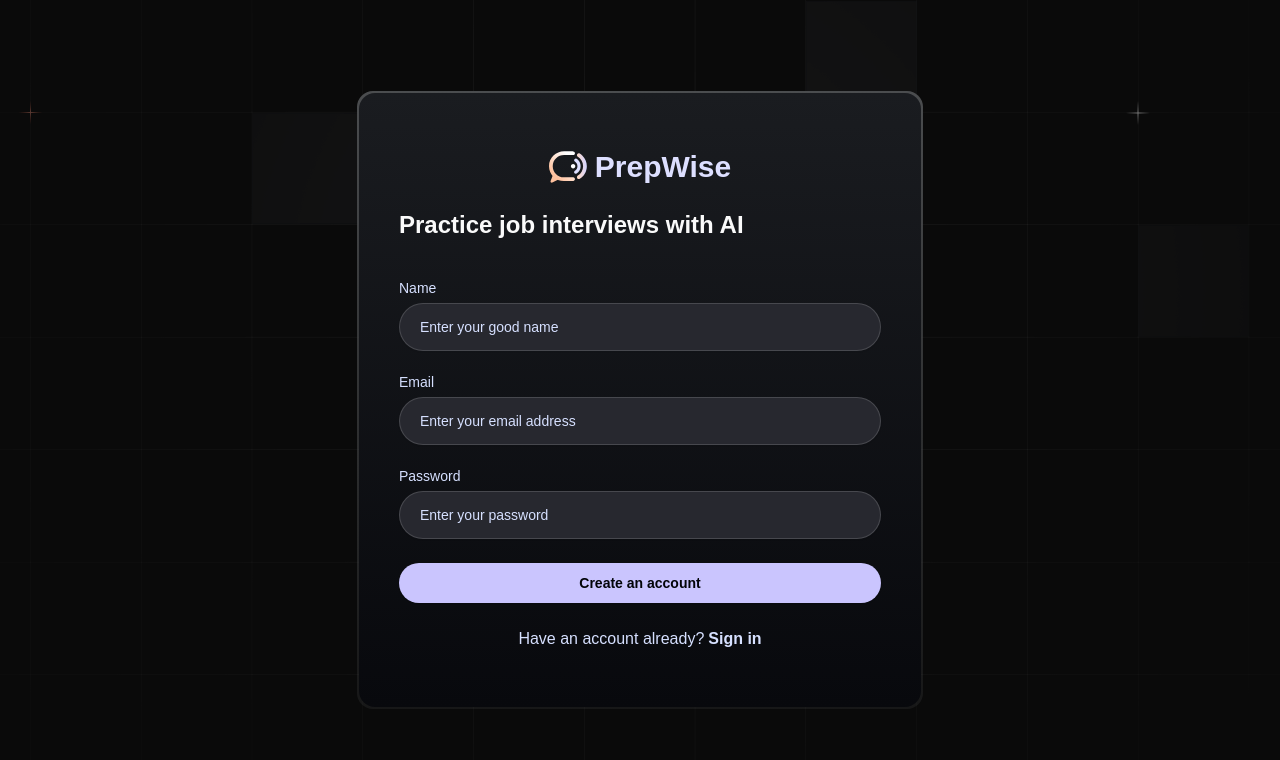
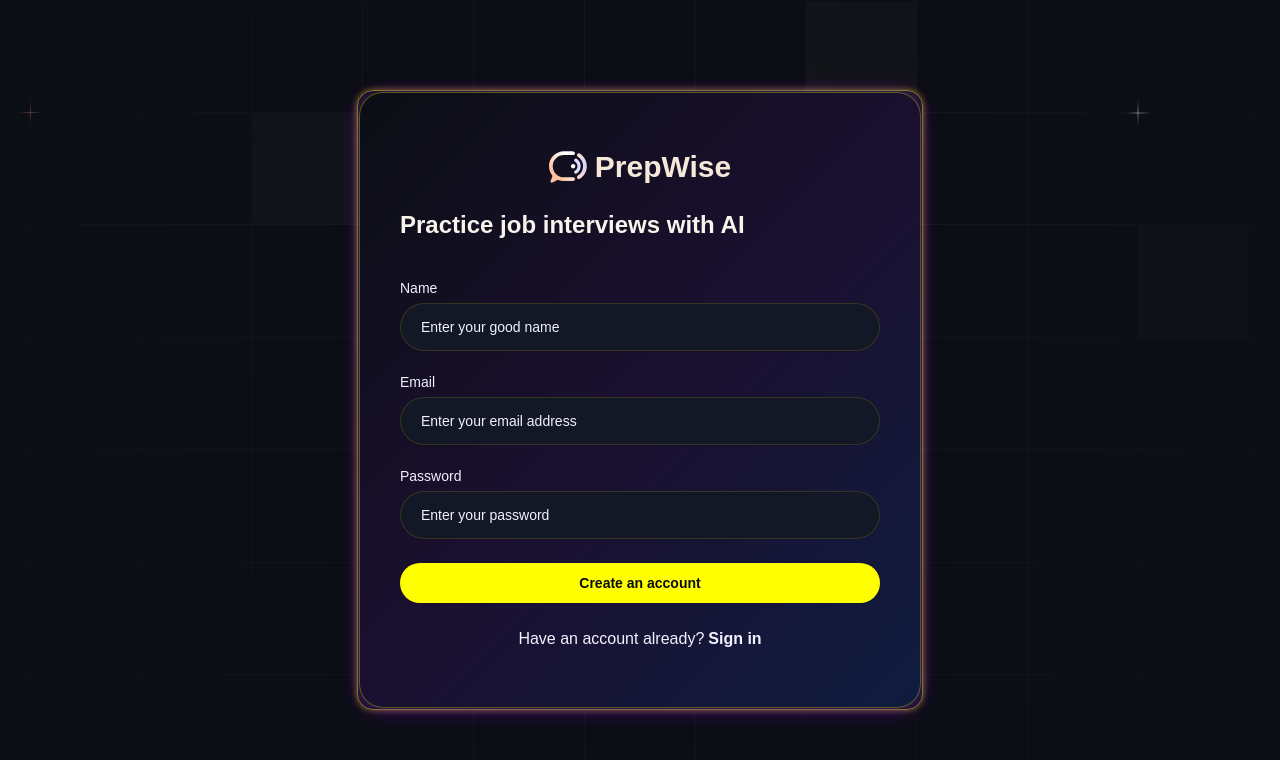
Before and after one commit to SOUJANYA30321/sj_final_interview_platform, a Next.js app: page /sign-up in a window 1280 px wide. Shown: the top 760 px of the page. Built offline with nearby package versions, Linux system fonts and the light colour scheme; no server answers; a web font is replaced by a local one.

Commit message:
implement interview generation

```diff
--- a/app/(root)/layout.tsx
+++ b/app/(root)/layout.tsx
@@ -13,7 +13,7 @@ const RootLayout = async ({ children }: { children: ReactNode}) => {
             <nav>
                 <Link href="/" className="flex items-center gap-2">
                     <Image src="/logo.svg" alt="logo" height={32} width={38}/>
-                    <h2 className="text-primary-100">PrepWise</h2>
+                    <h2 className="text-primary-100">Aspireo</h2>
                 </Link>
             </nav>
             {children}
--- a/app/globals.css
+++ b/app/globals.css
@@ -6,24 +6,19 @@
 
 @theme {
     --color-success-100: #49de50;
-    --color-success-200: #42c748;
-    --color-destructive-100: #f75353;
-    --color-destructive-200: #c44141;
-
-    --color-primary-100: #dddfff;
-    --color-primary-200: #cac5fe;
-
-    --color-light-100: #d6e0ff;
-    --color-light-400: #6870a6;
-    --color-light-600: #4f557d;
-    --color-light-800: #24273a;
-
-    --color-dark-100: #020408;
-    --color-dark-200: #27282f;
-    --color-dark-300: #242633;
-
+    --color-success-200: #0aa758;
+    --color-destructive-100: #ff5f7a;
+    --color-destructive-200: #c92e4a;
+    --color-primary-100: #f7e9d9;
+    --color-primary-200: #FFFF00;
+    --color-light-100: #f4f0ff;
+    --color-light-400: #9c8af0;
+    --color-light-600: #7b4bbf;
+    --color-light-800: #3f2a74;
+    --color-dark-100: #090c12;
+    --color-dark-200: #131826;
+    --color-dark-300: #10131c;
     --font-mona-sans: "Mona Sans", sans-serif;
-
     --bg-pattern: url("/pattern.png");
 }
 
@@ -35,65 +30,65 @@
     --card-foreground: oklch(0.145 0 0);
     --popover: oklch(1 0 0);
     --popover-foreground: oklch(0.145 0 0);
-    --primary: oklch(0.205 0 0);
-    --primary-foreground: oklch(0.985 0 0);
-    --secondary: oklch(0.97 0 0);
-    --secondary-foreground: oklch(0.205 0 0);
-    --muted: oklch(0.97 0 0);
-    --muted-foreground: oklch(0.556 0 0);
-    --accent: oklch(0.97 0 0);
-    --accent-foreground: oklch(0.205 0 0);
-    --destructive: oklch(0.577 0.245 27.325);
-    --border: oklch(0.922 0 0);
-    --input: oklch(0.922 0 0);
-    --ring: oklch(0.708 0 0);
-    --chart-1: oklch(0.646 0.222 41.116);
-    --chart-2: oklch(0.6 0.118 184.704);
-    --chart-3: oklch(0.398 0.07 227.392);
-    --chart-4: oklch(0.828 0.189 84.429);
-    --chart-5: oklch(0.769 0.188 70.08);
-    --sidebar: oklch(0.985 0 0);
-    --sidebar-foreground: oklch(0.145 0 0);
-    --sidebar-primary: oklch(0.205 0 0);
-    --sidebar-primary-foreground: oklch(0.985 0 0);
-    --sidebar-accent: oklch(0.97 0 0);
-    --sidebar-accent-foreground: oklch(0.205 0 0);
-    --sidebar-border: oklch(0.922 0 0);
-    --sidebar-ring: oklch(0.708 0 0);
+    --primary: #d4af37;
+    --primary-foreground: #1b1f2a;
+    --secondary: #f8f3eb;
+    --secondary-foreground: #1b1f2a;
+    --muted: #f8f3eb;
+    --muted-foreground: #7d6ae3;
+    --accent: #f8f3eb;
+    --accent-foreground: #1b1f2a;
+    --destructive: #ff5c5c;
+    --border: #d9c6a5;
+    --input: #d9c6a5;
+    --ring: #a37c27;
+    --chart-1: #4a90e2;
+    --chart-2: #7ed957;
+    --chart-3: #ff6f61;
+    --chart-4: #d4af37;
+    --chart-5: #9b59b6;
+    --sidebar: #f6f2eb;
+    --sidebar-foreground: #1b1f2a;
+    --sidebar-primary: #d4af37;
+    --sidebar-primary-foreground: #1b1f2a;
+    --sidebar-accent: #f8f3eb;
+    --sidebar-accent-foreground: #1b1f2a;
+    --sidebar-border: #d9c6a5;
+    --sidebar-ring: #a37c27;
 }
 
 .dark {
-    --background: oklch(0.145 0 0);
-    --foreground: oklch(0.985 0 0);
-    --card: oklch(0.205 0 0);
-    --card-foreground: oklch(0.985 0 0);
-    --popover: oklch(0.205 0 0);
-    --popover-foreground: oklch(0.985 0 0);
-    --primary: oklch(0.922 0 0);
-    --primary-foreground: oklch(0.205 0 0);
-    --secondary: oklch(0.269 0 0);
-    --secondary-foreground: oklch(0.985 0 0);
-    --muted: oklch(0.269 0 0);
+    --background: #0b0e14;
+    --foreground: #f8f3eb;
+    --card: #10131c;
+    --card-foreground: #f8f3eb;
+    --popover: #10131c;
+    --popover-foreground: #f8f3eb;
+    --primary: #d4af37;
+    --primary-foreground: #1b1f2a;
+    --secondary: #1b1f2a;
+    --secondary-foreground: #f8f3eb;
+    --muted: #1b1f2a;
     --muted-foreground: var(--light-100);
-    --accent: oklch(0.269 0 0);
-    --accent-foreground: oklch(0.985 0 0);
-    --destructive: oklch(0.704 0.191 22.216);
-    --border: oklch(1 0 0 / 10%);
-    --input: oklch(1 0 0 / 15%);
-    --ring: oklch(0.556 0 0);
-    --chart-1: oklch(0.488 0.243 264.376);
-    --chart-2: oklch(0.696 0.17 162.48);
-    --chart-3: oklch(0.769 0.188 70.08);
-    --chart-4: oklch(0.627 0.265 303.9);
-    --chart-5: oklch(0.645 0.246 16.439);
-    --sidebar: oklch(0.205 0 0);
-    --sidebar-foreground: oklch(0.985 0 0);
-    --sidebar-primary: oklch(0.488 0.243 264.376);
-    --sidebar-primary-foreground: oklch(0.985 0 0);
-    --sidebar-accent: oklch(0.269 0 0);
-    --sidebar-accent-foreground: oklch(0.985 0 0);
-    --sidebar-border: oklch(1 0 0 / 10%);
-    --sidebar-ring: oklch(0.556 0 0);
+    --accent: #1b1f2a;
+    --accent-foreground: #f8f3eb;
+    --destructive: #ff4d6d;
+    --border: rgba(255, 215, 0, 0.15);
+    --input: rgba(255, 215, 0, 0.15);
+    --ring: #a37c27;
+    --chart-1: #3498db;
+    --chart-2: #27ae60;
+    --chart-3: #e74c3c;
+    --chart-4: #d4af37;
+    --chart-5: #8e44ad;
+    --sidebar: #141821;
+    --sidebar-foreground: #f8f3eb;
+    --sidebar-primary: #d4af37;
+    --sidebar-primary-foreground: #1b1f2a;
+    --sidebar-accent: #1b1f2a;
+    --sidebar-accent-foreground: #f8f3eb;
+    --sidebar-border: rgba(255, 215, 0, 0.15);
+    --sidebar-ring: #a37c27;
 }
 
 @theme inline {
@@ -161,16 +156,10 @@
 @layer components {
     .btn-call {
         @apply inline-block px-7 py-3 font-bold text-sm leading-5 text-white transition-colors duration-150 bg-success-100 border border-transparent rounded-full shadow-sm focus:outline-none focus:shadow-2xl active:bg-success-200 hover:bg-success-200 min-w-28 cursor-pointer items-center justify-center overflow-visible;
-
-        .span {
-            @apply bg-success-100 h-[85%] w-[65%];
-        }
     }
-
     .btn-disconnect {
         @apply inline-block px-7 py-3 text-sm font-bold leading-5 text-white transition-colors duration-150 bg-destructive-100 border border-transparent rounded-full shadow-sm focus:outline-none focus:shadow-2xl active:bg-destructive-200 hover:bg-destructive-200 min-w-28;
     }
-
     .btn-upload {
         @apply flex min-h-14 w-full items-center justify-center gap-1.5 rounded-md;
     }
@@ -180,148 +169,129 @@
     .btn-secondary {
         @apply w-fit !bg-dark-200 !text-primary-200 hover:!bg-dark-200/80 !rounded-full !font-bold px-5 cursor-pointer min-h-10;
     }
-
     .btn-upload {
-        @apply bg-dark-200 rounded-full min-h-12 px-5 cursor-pointer border border-input  overflow-hidden;
+        @apply bg-dark-200 rounded-full min-h-12 px-5 cursor-pointer border border-input overflow-hidden;
     }
-
     .card-border {
-        @apply border-gradient p-0.5 rounded-2xl w-fit;
+        @apply thin-highlight p-[1px] rounded-2xl w-fit;
     }
-
+    /* Updated Card Styling */
     .card {
-        @apply dark-gradient rounded-2xl min-h-full;
+        @apply rounded-3xl min-h-full relative overflow-hidden border border-primary-200/30;
+        background: linear-gradient(135deg, #0b0e14, #1b1030, #0f1c3f);
+        box-shadow: 0 4px 25px rgba(128, 0, 255, 0.25), 0 0 18px rgba(255, 20, 147, 0.2), 0 0 12px rgba(30, 144, 255, 0.2);
+        transition: all 0.3s ease-in-out;
     }
-
+    .card:hover {
+        box-shadow: 0 6px 35px rgba(128, 0, 255, 0.35), 0 0 22px rgba(255, 20, 147, 0.3), 0 0 16px rgba(30, 144, 255, 0.3);
+        transform: translateY(-2px);
+    }
     .form {
         @apply w-full;
-
         .label {
             @apply !text-light-100 !font-normal;
         }
-
         .input {
             @apply !bg-dark-200 !rounded-full !min-h-12 !px-5 placeholder:!text-light-100;
         }
-
         .btn {
             @apply !w-full !bg-primary-200 !text-dark-100 hover:!bg-primary-200/80 !rounded-full !min-h-10 !font-bold !px-5 cursor-pointer;
         }
     }
-
     .call-view {
         @apply flex sm:flex-row flex-col gap-10 items-center justify-between w-full;
-
         h3 {
             @apply text-center text-primary-100 mt-5;
         }
-
         .card-interviewer {
-            @apply flex-center flex-col gap-2 p-7 h-[400px] blue-gradient-dark rounded-lg border-2 border-primary-200/50 flex-1 sm:basis-1/2 w-full;
+            @apply flex-center flex-col gap-2 p-7 h-[400px] rounded-2xl border border-primary-200/40 shadow-lg;
+            background: linear-gradient(145deg, #0b0e14, #1c1240, #0f1c3f);
+            box-shadow: 0 4px 25px rgba(128, 0, 255, 0.25), 0 0 18px rgba(255, 20, 147, 0.2);
         }
-
         .avatar {
             @apply z-10 flex items-center justify-center blue-gradient rounded-full size-[120px] relative;
-
             .animate-speak {
                 @apply absolute inline-flex size-5/6 animate-ping rounded-full bg-primary-200 opacity-75;
             }
         }
-
         .card-border {
-            @apply border-gradient p-0.5 rounded-2xl flex-1 sm:basis-1/2 w-full h-[400px] max-md:hidden;
+            @apply thin-highlight p-[1px] rounded-2xl flex-1 sm:basis-1/2 w-full h-[400px] max-md:hidden;
         }
-
         .card-content {
-            @apply flex flex-col gap-2 justify-center items-center p-7 dark-gradient rounded-2xl min-h-full;
+            @apply flex flex-col gap-2 justify-center items-center p-7 rounded-2xl min-h-full;
+            background: linear-gradient(135deg, #0b0e14, #1b1030, #0f1c3f);
         }
     }
-
     .transcript-border {
-        @apply border-gradient p-0.5 rounded-2xl w-full;
-
+        @apply thin-highlight p-[1px] rounded-2xl w-full;
         .transcript {
-            @apply dark-gradient rounded-2xl  min-h-12 px-5 py-3 flex items-center justify-center;
-
+            @apply rounded-2xl min-h-12 px-5 py-3 flex items-center justify-center;
+            background: linear-gradient(135deg, #0b0e14, #1b1030, #0f1c3f);
             p {
                 @apply text-lg text-center text-white;
             }
         }
     }
-
     .section-feedback {
         @apply flex flex-col gap-8 max-w-5xl mx-auto max-sm:px-4 text-lg leading-7;
-
         .buttons {
             @apply flex w-full justify-evenly gap-4 max-sm:flex-col max-sm:items-center;
         }
     }
-
     .auth-layout {
         @apply flex items-center justify-center mx-auto max-w-7xl min-h-screen max-sm:px-4 max-sm:py-8;
     }
-
     .root-layout {
         @apply flex mx-auto max-w-7xl flex-col gap-12 my-12 px-16 max-sm:px-4 max-sm:my-8;
     }
-
     .card-cta {
         @apply flex flex-row blue-gradient-dark rounded-3xl px-16 py-6 items-center justify-between max-sm:px-4;
     }
-
     .interviews-section {
         @apply flex flex-wrap gap-4 max-lg:flex-col w-full items-stretch;
     }
-
     .interview-text {
         @apply text-lg text-center text-white;
     }
-
     .progress {
         @apply h-1.5 text-[5px] font-bold bg-primary-200 rounded-full flex-center;
     }
-
     .tech-tooltip {
         @apply absolute bottom-full mb-1 hidden group-hover:flex px-2 py-1 text-xs text-white bg-gray-700 rounded-md shadow-md;
     }
-
     .card-interview {
-        @apply dark-gradient rounded-2xl min-h-full flex flex-col p-6 relative overflow-hidden gap-10 justify-between;
-
+        @apply rounded-2xl min-h-full flex flex-col p-6 relative overflow-hidden gap-10 justify-between thin-highlight border border-primary-200/40 shadow-md;
+        background: linear-gradient(145deg, #0b0e14, #1c1240, #0f1c3f);
+        box-shadow: 0 4px 25px rgba(128, 0, 255, 0.25), 0 0 18px rgba(255, 20, 147, 0.2);
         .badge-text {
             @apply text-sm font-semibold capitalize;
         }
     }
 }
 
-@utility dark-gradient {
-    @apply bg-gradient-to-b from-[#1A1C20] to-[#08090D];
+/* Utilities */
+@utility black-blue-gradient {
+    @apply bg-gradient-to-br from-[#0a0d13] via-[#0e1830] to-[#001c48];
 }
-
-@utility border-gradient {
-    @apply bg-gradient-to-b from-[#4B4D4F] to-[#4B4D4F33];
+@utility thin-highlight {
+    @apply border border-primary-200/50 rounded-xl;
+    box-shadow: 0 0 6px rgba(255, 215, 0, 0.5);
 }
-
 @utility pattern {
     @apply bg-[url('/pattern.png')] bg-top bg-no-repeat;
 }
-
 @utility blue-gradient-dark {
     @apply bg-gradient-to-b from-[#171532] to-[#08090D];
 }
-
 @utility blue-gradient {
     @apply bg-gradient-to-l from-[#FFFFFF] to-[#CAC5FE];
 }
-
 @utility flex-center {
     @apply flex items-center justify-center;
 }
-
 @utility animate-fadeIn {
     animation: fadeIn 0.3s ease-in-out;
 }
-
 @keyframes fadeIn {
     from {
         opacity: 0;
--- a/app/layout.tsx
+++ b/app/layout.tsx
@@ -9,7 +9,7 @@ const monaSans = Mona_Sans({
 });
 
 export const metadata: Metadata = {
-  title: "PrepWise",
+  title: "AI-Interview",
   description: "An AI-powered platform for preparing for mock interviews.",
 };
 
--- /dev/null
+++ b/lib/vapi.sdk.ts
@@ -0,0 +1,3 @@
+import Vapi from '@vapi-ai/web';
+
+export const vapi = new Vapi(process.env.NEXT_PUBLIC_VAPI_WEB_TOKEN!);
--- a/package.json
+++ b/package.json
@@ -9,9 +9,12 @@
     "lint": "next lint"
   },
   "dependencies": {
+    "@ai-sdk/google": "^2.0.4",
     "@hookform/resolvers": "^5.2.1",
     "@radix-ui/react-label": "^2.1.7",
     "@radix-ui/react-slot": "^1.2.3",
+    "@vapi-ai/web": "^2.3.8",
+    "ai": "^5.0.10",
     "class-variance-authority": "^0.7.1",
     "clsx": "^2.1.1",
     "dayjs": "^1.11.13",
```
Also changed, not shown: app/api/vapi/generate/route.ts (added, +49 -0 lines), 1 other file (tests, documents, lock files or other folders).
